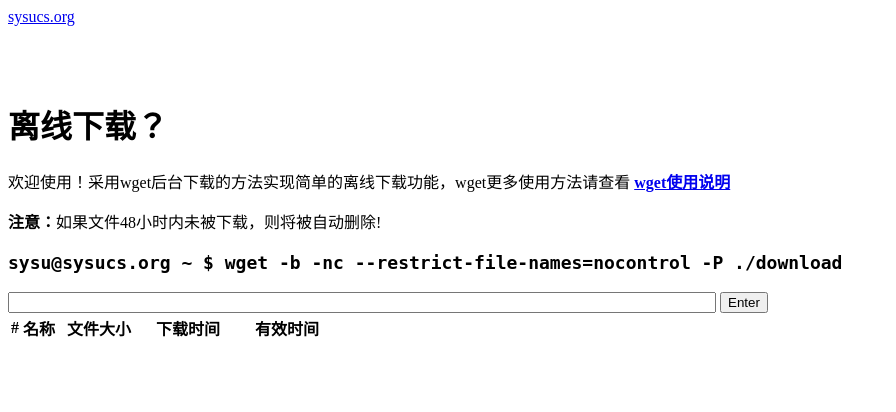
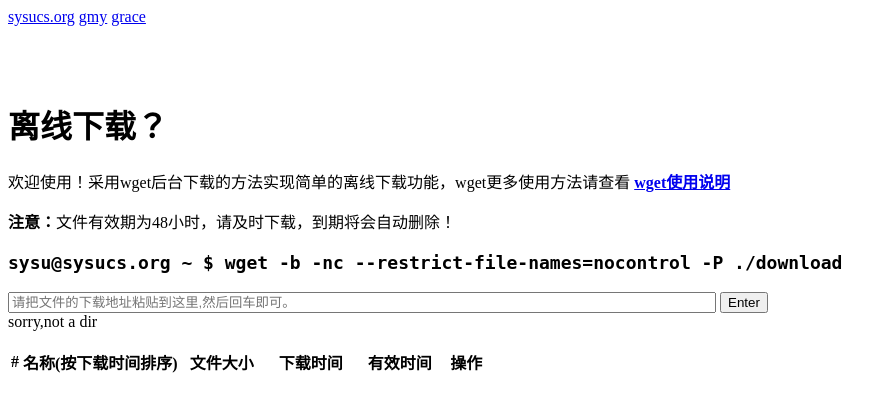
Before and after one commit to gracece/offline-download, a PHP site: page / in a window 1280 px wide. Shown: the top 412 px of the page, without its empty margins (0-896 px from the left). Run offline with PHP 8.4, Linux system fonts and the light colour scheme; lists and menus that the app fills with data are empty; some libraries are stand-ins or nearby versions.

Commit message:
sort files by date

```diff
--- a/index.php
+++ b/index.php
@@ -15,6 +15,8 @@
         <div class="navbar-inner">
         <div class="container">
         <a href="http://sysucs.org" class="brand">sysucs.org</a>
+        <a href="http://gmy.asia" class="brand">gmy</a>
+        <a href="http://gracece.net" class="brand">grace</a>
         </div>
         </div>
         </div>
@@ -30,24 +32,27 @@
 
         <div  id="downloading" class="alert alert-info">
         <p>欢迎使用！采用wget后台下载的方法实现简单的离线下载功能，wget更多使用方法请查看  <a href="wget.pdf"><strong>wget使用说明</strong></a></p>
-        <p><b>注意：</b>如果文件48小时内未被下载，则将被自动删除!</p>
+        <p><b>注意：</b>文件有效期为48小时，请及时下载，到期将会自动删除！</p>
         </div>
 
         <form  onSubmit="return downloading()" method="post">
         <h3><code style="font-size:18px;">sysu@sysucs.org ~ $ wget -b -nc --restrict-file-names=nocontrol -P ./download &nbsp  </code>
         </h3>
-        <input id="url" name="url" type="text" style="width:700px;" />
+        <input id="url" name="url" type="text" placeholder="请把文件的下载地址粘贴到这里,然后回车即可。" style="width:700px;" />
         <button type="submit" class="btn">Enter</button>
         </form>
-
+        <div>
 <?php
 writelist("download");
 ?>
 </div>
+</div>
+    <script type="text/javascript">
+function info(){
+    alert ("还没写好！");
+      }
 
-    <script type="text/javascript">
-      function reloadPage()
-        {
+      function reloadPage(){
           window.location.reload();
       }
 
@@ -60,31 +65,63 @@
         }
         else   return true;
       }
+      var xtime = new Array();
+      var num = document.getElementById("xnumber").innerHTML;
+      document.getElementById("xnumber").innerHTML = "";
+      function timeRemain(){
+          for(var i=1;i<=num;i++){
+              var temp = xtime[i];
+              var h = Math.floor( temp / 3600);
+              temp %= 3600;
+              var m = Math.floor( temp / 60);
+              if(m<10) m = '0' + m.toString();
+              else m = m.toString();
+              temp %= 60;
+              var s = temp;
+              if(s<10) s = '0' + s.toString();
+              else s = s.toString();
+              document.getElementById("x"+i.toString()).innerHTML = (h.toString()+':'+m+':'+s);
+        }
+        for(var i=1;i<=num;i++){
+            xtime[i]--;
+        }
+        setTimeout("timeRemain()",1000);
+      }
+
+      for(var j = 1;j<=num;j++){
+          xtime[j] = document.getElementById("x"+j.toString()).innerHTML;
+      }
+      //alert("good");
+      timeRemain();
       </script>
 
   </body>
 </html>
 <?php
 
-function secondToDate($second) {
-if (!$second) {
-return ;
+function secondToDate($second,$iid) {
+    echo '<swan id="x'.$iid.'">'.$second.'</swan>';
 }
-if ($second >= 24 * 3600) {
-echo floor($second / (24 * 3600)).'<b>d</b> ';
-$second %= 24 * 3600;
+
+function sortFileByDate($dir)
+{
+    if(is_dir($dir))
+    {
+        $scanArray=scandir($dir);
+        $finalArray = array();
+        for($i=0; $i<count($scanArray);$i++)
+        {
+            if($scanArray[$i]!="."&&$scanArray[$i]!="..")
+            {
+                $finalArray[$scanArray[$i]]=filectime($dir."/".$scanArray[$i]);
             }
-if ($second >= 3600) {
-echo floor($second / 3600).'<b>h</b>';
-$second %= 3600;
         }
-if ($second >= 60) {
-echo floor($second / 60).'<b>m</b>';
-$second %= 60;
+        arsort($finalArray);
+        return($finalArray);
     }
-if ($second > 0) {
-echo floor($second).'<b>s</b>';
-}
+    else
+        echo "sorry,not a dir";
+
 }
 
 function writelist($Spath){
@@ -92,43 +129,47 @@ echo' <table class="table table-striped table-bordered">
         <thead>
         <tr>
         <th style="text-align:center;">#</th>
-      <th>名称</th>
+        <th>名称(按下载时间排序)</th>
         <th style="width:80px;">文件大小</th>
         <th style="width:90px;">下载时间</th>
-      <th style="width:100px;">有效时间</th>
+        <th style="width:80px;">有效时间</th>
+        <th style="width:45px;">操作</th>
         </tr>
         </thead>
-  <tbody>
-    ';
+        <tbody> ';
+
     date_default_timezone_set("Asia/Shanghai");
-    if(is_dir($Spath)){
-        $path = scandir($Spath);
-        for($a=0,$index=0;$a<count($path);$a++){
-            if($path[$a]=='.'||$path[$a]=='..') continue;
-            $longPath="./".$Spath."/".$path[$a];
-            $size = filesize($longPath)/1024/1024;
+    $sortedPath = sortFileByDate($Spath);
+    $index = 0;
+    while ($element =each($sortedPath))
+    {
+        $longPath = "./".$Spath."/".$element['key'];
+        $size =filesize($longPath)/1024/1024;
         $size = number_format($size,2);
         //两位小数
-            $filedownloadtime = filectime($longPath);
+        $filedownloadtime = $element['value'];
         $effecttime =172800-( time()- $filedownloadtime) ;
         if ($effecttime <0)
             unlink($longPath);
         $downtime_fomat = date('m/d H:i',$filedownloadtime);
         //格式化显示
         $index++;
+
         echo '<tr>
             <td style="text-align:center;width:60px;">'.$index.'</td>
-      <td><a target="_blank" title="点击下载" href='.$longPath.'>'.$path[$a]."</a></td>
+            <td><a target="_blank" title="点击下载" href='.$longPath.'>'.$element['key']."</a></td>
             <td>".$size."MB</td>
             <td>".$downtime_fomat."</td>
             <td>";
-        secondToDate($effecttime);
+        secondToDate($effecttime,$index);
         echo "</td>
+            <td><input class='btn btn-danger' type='submit' value='delete' onclick='info()' style='padding:0 0 ;' /></td>
             </tr>
             ";
 
     }
-    }
+    echo "<p id='xnumber'>".$index."</p>";
+   // echo "<div>Copyright &copy;gmy.asia & gracece.net</div>";
 }
 
 function safePost($str)
@@ -140,7 +181,7 @@ echo' <table class="table table-striped table-bordered">
 
 $url = safePost("url");
 $name = safePost("filename");
-    $allow_type=array("wmv","iso","xls","xlsx","exe","cpp","pdf","gif","mp3","mp4","zip","rar","doc","docx","mov","ppt","pptx","txt","7z","jpeg","jpg","JPEG","png");
+$allow_type=array("wmv","deb","iso","xls","xlsx","exe","cpp","pdf","gif","mp3","mp4","zip","rar","doc","docx","mov","ppt","pptx","txt","7z","jpeg","jpg","JPEG","png");
 //允许的文件类型
 $torrent = explode(".",$url);
 $file_end = end($torrent);
@@ -167,5 +208,4 @@ echo' <table class="table table-striped table-bordered">
     echo $xxx . "、 ";
     echo "</br> 如有需要，请与管理员联系！</div>";
     }
-
 ?>
```
Lines whose indentation alone changed are shown as unchanged.
